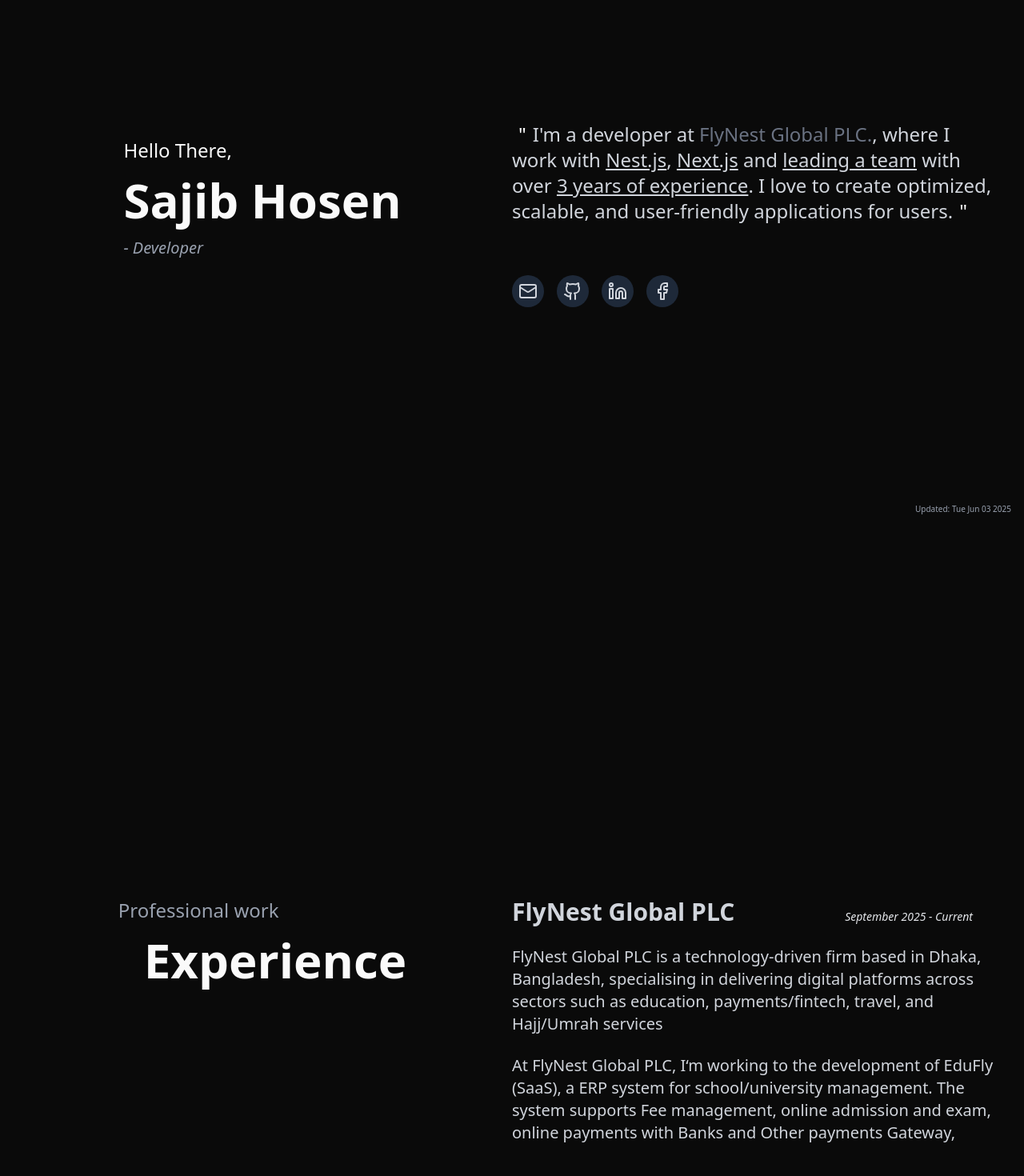
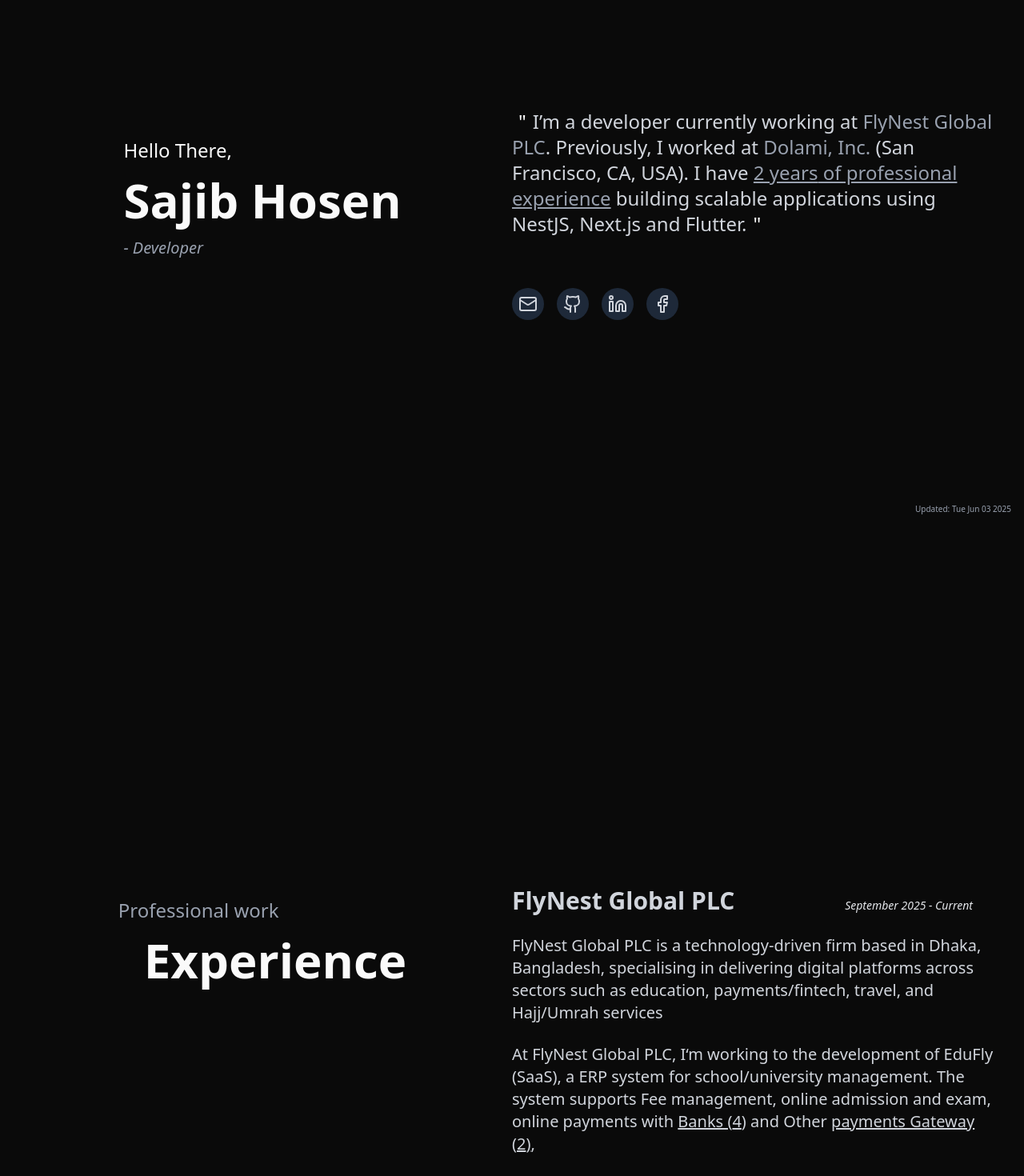
Before and after one commit to sajib-hosen/sajib, a Next.js app: page / in a window 1280 px wide. Shown: the part 140-1610 px from the top of the page at 80% size. Built offline with nearby package versions, Linux system fonts and the light colour scheme.

Commit message:
work on updating portfoliyo

```diff
--- a/app/page.tsx
+++ b/app/page.tsx
@@ -1,59 +1,18 @@
+import { DisplaySkill, EachBlok, Tag } from "@/components/shared/each-block";
 import TimeStamp from "@/components/shared/time-stamp";
-import { LIGHTHOUSE, MY_NAME, PROFESSION } from "@/constent";
+import {
+  BANKS,
+  LIGHTHOUSE,
+  MY_NAME,
+  PAYMENT_GATEWAY,
+  PROFESSION,
+} from "@/constent";
 import { projects_data, skills_data, social_links_data } from "@/data/data";
 import { ArrowRight } from "lucide-react";
 import Image from "next/image";
 import Link from "next/link";
 import React from "react";
-
-const DisplaySkill = ({
-  title,
-  skills,
-}: {
-  title: string;
-  skills: string[];
-}) => {
-  return (
-    <div className=" space-y-3">
-      <h1 className=" font-bold flex items-center">
-        <ArrowRight size={20} className=" mr-2" />
-        <span className=" text-lg">{title}</span>
-      </h1>
-      <div className=" ml-4 space-x-2 ">
-        {skills.length ? skills.map((e, i) => <Tag key={i} label={e} />) : null}
-      </div>
-    </div>
-  );
-};
-
-// this display tags
-const Tag = ({ label }: { label: string }) => {
-  return <button className=" text-sm bg-gray-900 px-2 rounded">{label}</button>;
-};
-
-const EachBlok = ({
-  left,
-  right,
-}: {
-  left: React.ReactNode;
-  right: React.ReactNode;
-}) => {
-  return (
-    <div className=" flex flex-col sm:flex-row  pb-4 sm:pb-16 ">
-      <div className="w-full sm:w-1/2">
-        <div className="sticky top-[83px] flex justify-center items-center min-h-[150px] sm:min-h-[calc(100vh-200px)]">
-          {left}
-        </div>
-      </div>
-
-      <div className="w-full sm:w-1/2 min-h-96 sm:min-h-screen flex items-center ">
-        <div className="space-y-4 sm:space-y-16 pr-4 text-gray-300">
-          {right}
-        </div>
-      </div>
-    </div>
-  );
-};
+import { getWorkExperience } from "./utils/get-work-experiance";
 
 export default function Home() {
   return (
@@ -70,40 +29,31 @@
         }
         right={
           <>
-            <h1 className="text-xl sm:text-2xl text-gray-300 ">
+            <h1 className="text-xl sm:text-2xl text-gray-300">
               <span className="text-2xl text-white px-2">&quot;</span>
-              I&apos;m a developer at{" "}
+              I’m a developer currently working at{" "}
               <Link
-                className=" text-gray-500"
+                className="text-gray-400"
                 target="_blank"
                 href={"https://flynest.net/"}
               >
-                FlyNest Global PLC.
+                FlyNest Global PLC
               </Link>
-              , where I work with <span className="underline">Nest.js</span>,{" "}
-              <span className="underline">Next.js</span> and{" "}
-              <span className="underline">leading a team</span> with over{" "}
-              <span className="underline">3 years of experience</span>. I love
-              to create optimized, scalable, and user-friendly applications for
-              users.
-              <span className="text-2xl text-white px-2">&quot;</span>
-            </h1>
-
-            {/* <h1 className="text-xl sm:text-2xl text-gray-300 ">
-              <span className="text-2xl text-white px-2">&quot;</span>
-              I&apos;m a developer at{" "}
+              . Previously, I worked at{" "}
               <Link
-                className=" text-gray-500"
+                className="text-gray-400"
                 target="_blank"
                 href={"https://www.dolami.co/"}
               >
                 Dolami, Inc.
-              </Link>
-              , where I work with Next.js and Nest.js. I&apos;m passionate about
-              creating optimized, scalable, and user-friendly applications for
-              users.
+              </Link>{" "}
+              (San Francisco, CA, USA). I have{" "}
+              <span className="text-gray-400 underline">
+                {getWorkExperience("2023-03-01")} of professional experience
+              </span>{" "}
+              building scalable applications using NestJS, Next.js and Flutter.
               <span className="text-2xl text-white px-2">&quot;</span>
-            </h1> */}
+            </h1>
 
             <div className=" gap-4 flex flex-wrap items-center">
               {social_links_data.length
@@ -155,7 +105,7 @@
                 </p>
                 <p className="text-lg sm:text-xl">
                   At{" "}
-                  <Link target="_blank" href={"https://www.dolami.co/"}>
+                  <Link target="_blank" href={"https://www.dolami.co"}>
                     FlyNest Global PLC
                   </Link>
                   , I&lsquo;m working to the development of{" "}
@@ -164,7 +114,18 @@
                   </Link>
                   (SaaS), a ERP system for school/university management. The
                   system supports Fee management, online admission and exam,
-                  online payments with Banks and Other payments Gateway,
+                  online payments with{" "}
+                  <span className="underline" title={BANKS.join(", ")}>
+                    Banks ({BANKS.length})
+                  </span>{" "}
+                  and Other{" "}
+                  <span
+                    className="underline"
+                    title={PAYMENT_GATEWAY.join(", ")}
+                  >
+                    payments Gateway ({PAYMENT_GATEWAY.length})
+                  </span>
+                  ,
                 </p>
               </div>
             </div>
@@ -249,21 +210,33 @@
         }
         right={
           <>
-            <div className=" space-y-6">
-              <div className=" flex items-center pb-4 sm:pb-10">
+            <div className="space-y-6">
+              <div className="flex items-center pb-4 sm:pb-10">
                 <Image
                   src={LIGHTHOUSE}
                   width={600}
                   height={400}
                   alt="lighthouse"
-                  className=" rounded"
+                  className="rounded"
                 />
               </div>
-              <p className=" mb-8 sm:mb-0 pb-4 sm:pb-16">
-                I have experience optimizing reactjs and nextjs application.
+
+              <p className="mb-8 sm:mb-0 pb-4 sm:pb-16">
+                I focus on frontend performance optimization using Next.js and
+                React.js. I improve application speed and user experience
+                through techniques such as code splitting, lazy loading,
+                memoization, and efficient state management. I also optimize
+                rendering behavior and leverage server-side rendering (SSR) and
+                static generation (SSG) to ensure fast load times and better
+                SEO.
               </p>
-              <p className=" mb-8 sm:mb-0 pb-4 sm:pb-16">
-                I also have experience in optimized design api for backend
+
+              <p className="mb-8 sm:mb-0 pb-4 sm:pb-16">
+                On the backend, I design and optimize APIs for performance,
+                scalability, and security. I work with efficient query
+                strategies, indexing, and caching to reduce response time. I
+                also implement best practices for authentication, authorization,
+                and data validation to ensure secure and reliable systems.
               </p>
             </div>
           </>
--- /dev/null
+++ b/app/utils/get-work-experiance.ts
@@ -0,0 +1,18 @@
+export function getWorkExperience(startDate: Date | string): string {
+  const start = new Date(startDate);
+  const now = new Date();
+
+  const diffMs = now.getTime() - start.getTime();
+  const diffYears = diffMs / (1000 * 60 * 60 * 24 * 365);
+
+  const years = Math.floor(diffYears);
+
+  if (years <= 0) {
+    return "less than 1 year";
+  }
+
+  // Add "about" or "over"
+  const isOver = diffYears - years >= 0.5;
+
+  return `${isOver ? "over" : ""} ${years} year${years > 1 ? "s" : ""}`;
+}
--- /dev/null
+++ b/components/shared/each-block.tsx
@@ -0,0 +1,50 @@
+import { ArrowRight } from "lucide-react";
+
+export const DisplaySkill = ({
+  title,
+  skills,
+}: {
+  title: string;
+  skills: string[];
+}) => {
+  return (
+    <div className=" space-y-3">
+      <h1 className=" font-bold flex items-center">
+        <ArrowRight size={20} className=" mr-2" />
+        <span className=" text-lg">{title}</span>
+      </h1>
+      <div className=" ml-4 space-x-2 ">
+        {skills.length ? skills.map((e, i) => <Tag key={i} label={e} />) : null}
+      </div>
+    </div>
+  );
+};
+
+// this display tags
+export const Tag = ({ label }: { label: string }) => {
+  return <button className=" text-sm bg-gray-900 px-2 rounded">{label}</button>;
+};
+
+export const EachBlok = ({
+  left,
+  right,
+}: {
+  left: React.ReactNode;
+  right: React.ReactNode;
+}) => {
+  return (
+    <div className=" flex flex-col sm:flex-row  pb-4 sm:pb-16 ">
+      <div className="w-full sm:w-1/2">
+        <div className="sticky top-[83px] flex justify-center items-center min-h-[150px] sm:min-h-[calc(100vh-200px)]">
+          {left}
+        </div>
+      </div>
+
+      <div className="w-full sm:w-1/2 min-h-96 sm:min-h-screen flex items-center ">
+        <div className="space-y-4 sm:space-y-16 pr-4 text-gray-300">
+          {right}
+        </div>
+      </div>
+    </div>
+  );
+};
--- a/constent/index.ts
+++ b/constent/index.ts
@@ -1,5 +1,3 @@
-// export const SAJIB_ICON = "/images/sajib.png";
-// sajib21.jpg
 export const SAJIB_ICON = "/images/sajib21.jpg";
 
 export const PROJECT_IMG = {
@@ -17,3 +15,11 @@
 export const MY_NAME = "Sajib Hosen";
 
 export const PROFESSION = "Developer";
+
+export const BANKS = [
+  "Islami Bank Bangladesh PLC",
+  "Shonali Bank PLC",
+  "Janata Bank PLC",
+  "City Bank PLC",
+];
+export const PAYMENT_GATEWAY = ["bkash", "I-Pay"];
--- a/data/data.tsx
+++ b/data/data.tsx
@@ -1,4 +1,4 @@
-import { PROJECT_IMG } from "@/constent";
+import { BANKS, PAYMENT_GATEWAY, PROJECT_IMG } from "@/constent";
 import { Facebook, Github, Linkedin, Mail } from "lucide-react";
 
 export const projects_data = [
@@ -66,6 +66,7 @@
       "Node.js",
       "Express",
       "Tailwindcss",
+      "Flutter",
     ],
   },
   {
@@ -74,11 +75,11 @@
   },
   {
     title: "Payment Gateway",
-    skills: ["sslcommerz", "stripe", "bKash", "Bank API"],
+    skills: ["sslcommerz", "stripe", ...PAYMENT_GATEWAY, ...BANKS],
   },
   {
     title: "Performance Optimization",
-    skills: ["Lighthouse", "bundle-analyzer"],
+    skills: ["Lighthouse", "bundle-analyzer", "API Optimization"],
   },
   {
     title: "DevOps & Tools",
```
Also changed, not shown: tsconfig.json (+19 -5 lines), public/images/Screenshot 2026-02-20 173003.png (added), public/images/Screenshot 2026-02-20 173309.png (added).
